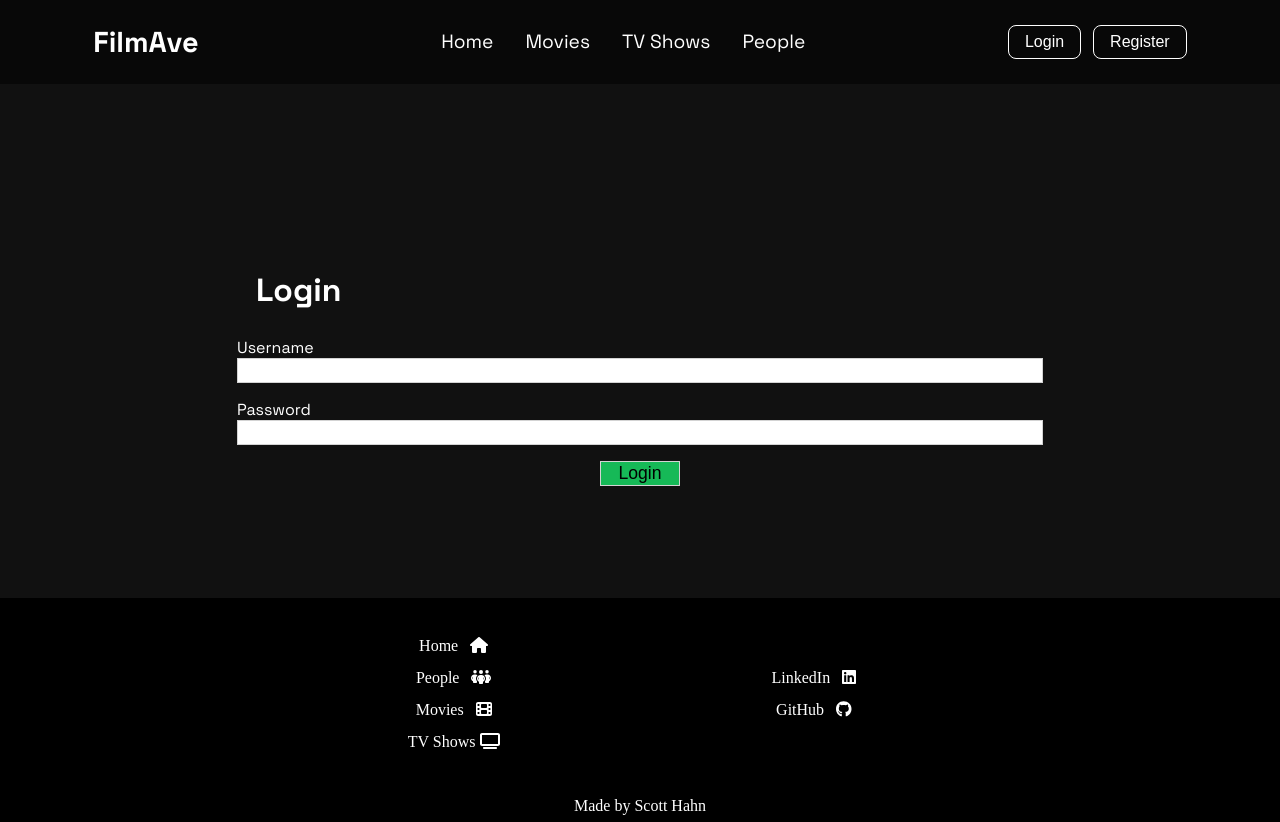
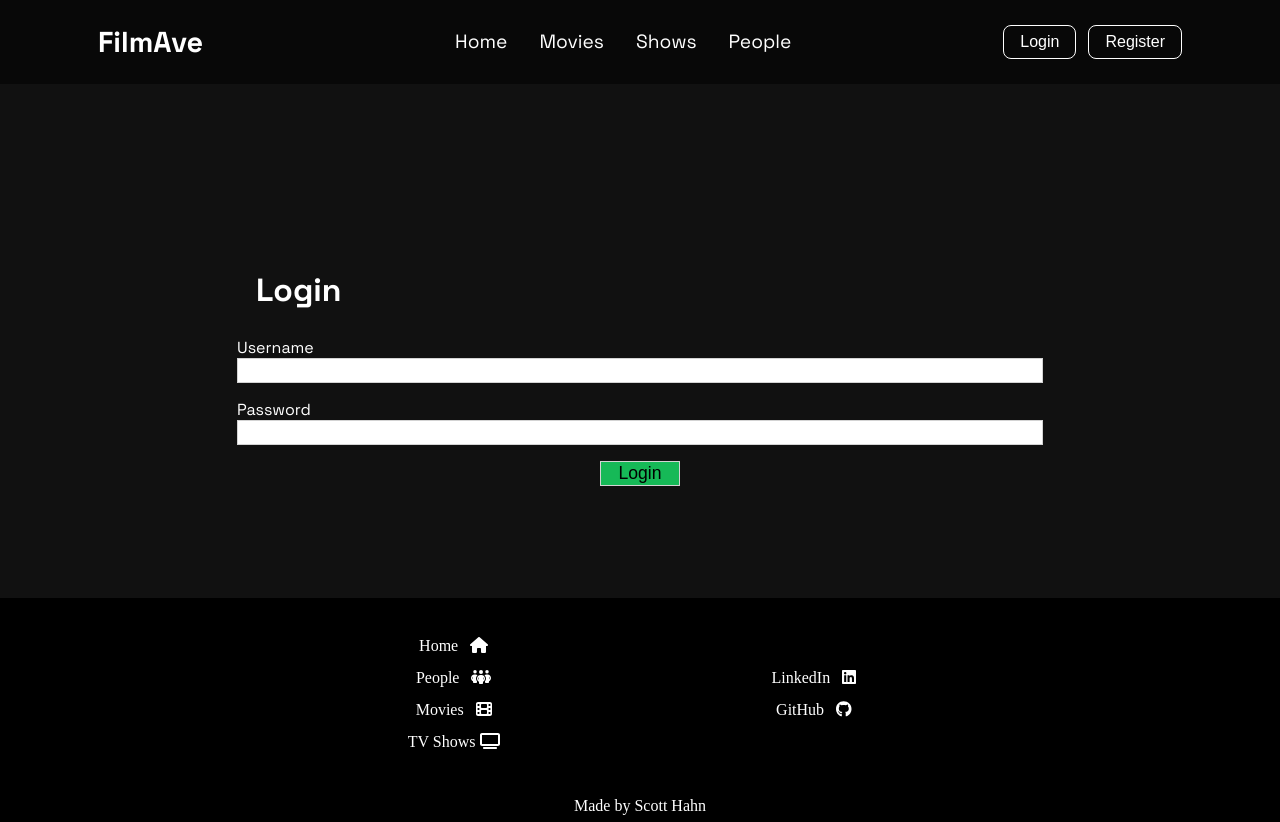
Before and after one commit to ScottHahn1/Movie-DB, a React (Create React App) app in the folder client/: page /login in a window 1280 px wide. Built offline with nearby package versions, Linux system fonts and the light colour scheme; no server answers.

Commit message:
fix: add onMouseEnter event handlers to navlinks

```diff
--- a/client/src/components/NavLinks.tsx
+++ b/client/src/components/NavLinks.tsx
@@ -8,8 +8,10 @@ const NavLinks = () => {
 
     return (
         <>
-            <li  onMouseLeave={() => setMoviesDropdownVisible(false)}>
-                <span onMouseEnter={() => setMoviesDropdownVisible(true)} style={{ color: 'white' }}>Movies</span>
+            <li onMouseLeave={() => setMoviesDropdownVisible(false)}>
+                <span onMouseEnter={() => setMoviesDropdownVisible(true)} style={{ color: 'white' }}>
+                  Movies
+                </span>
 
                 <span onMouseLeave={() => setMoviesDropdownVisible(false)}>
                   <Dropdown
@@ -21,7 +23,9 @@ const NavLinks = () => {
             </li>
 
             <li onMouseLeave={() => setShowsDropdownVisible(false)}>
-                <span style={{ color: 'white' }}>TV Shows</span>
+                <span onMouseEnter={() => setShowsDropdownVisible(true)} style={{ color: 'white' }}>
+                  Shows
+                </span>
 
                 <span onMouseLeave={() => setShowsDropdownVisible(false)}>
                   <Dropdown
@@ -33,7 +37,9 @@ const NavLinks = () => {
             </li>
 
             <li onMouseLeave={() => setPeopleDropdownVisible(false)}>
-                <span style={{ color: 'white' }}>People</span>
+                <span onMouseEnter={() => setPeopleDropdownVisible(true)} style={{ color: 'white' }}>
+                  People
+                </span>
 
               <span onMouseLeave={() => setPeopleDropdownVisible(false)}>
                 <Dropdown
```
